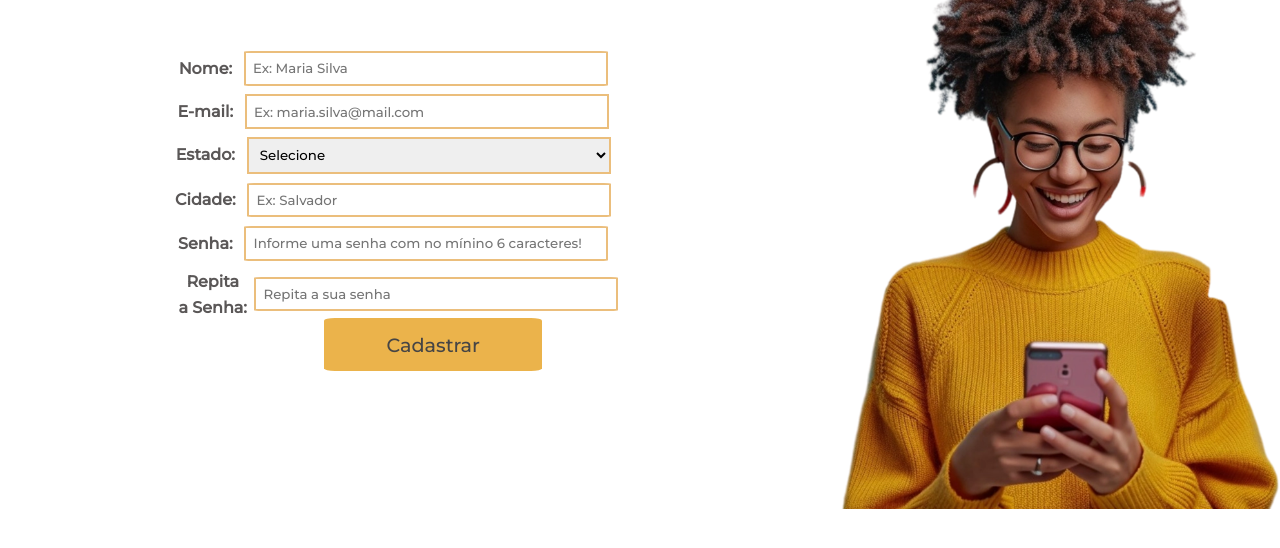
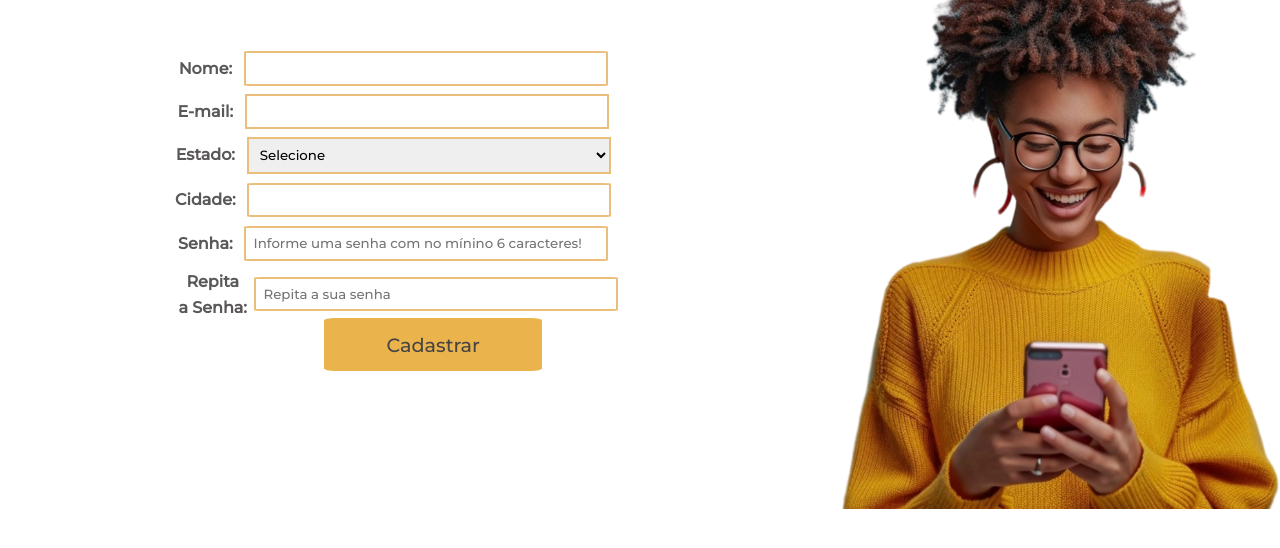
Before and after one commit to anacarolinacerqueira/RentATester, a website: page app/cadastro.html in a window 1280 px wide. Shown: the part 166-714 px from the top of the page. Drawn offline with Linux system fonts and the light colour scheme.

Commit message:
remove placeholders

```diff
--- a/app/cadastro.html
+++ b/app/cadastro.html
@@ -17,11 +17,11 @@
     </header>
     <form id="cadastroForm">
         <label for="nome">Nome:</label>
-        <input type="text" id="nome" name="nome" placeholder="Ex: Maria Silva">
+        <input type="text" id="nome" name="nome">
         <span class="error-message" id="nomeError"></span>
 
         <label for="email">E-mail:</label>
-        <input type="email" id="email" name="email" placeholder="Ex: maria.silva@mail.com">
+        <input type="email" id="email" name="email">
         <span class="error-message" id="emailError"></span>
 
         <label for="estado">Estado:</label>
@@ -58,7 +58,7 @@
         <span class="error-message" id="estadoError"></span>
 
         <label for="cidade">Cidade:</label>
-        <input type="text" id="cidade" name="cidade" placeholder="Ex: Salvador">
+        <input type="text" id="cidade" name="cidade">
         <span class="error-message" id="cidadeError"></span>
 
 
@@ -74,7 +74,7 @@
         <span class="success-message" id="successMessage"></span>
     </form>
     <div id="side-img">
-        <img src="assets/img/solo-wmn.png" alt="mulher sorrindo olhando o celular">
+        <img src="assets/img/solo-wmn.png" alt="mulher sorrindo olhando para o celular">
     </div>
 
 </body>
```
